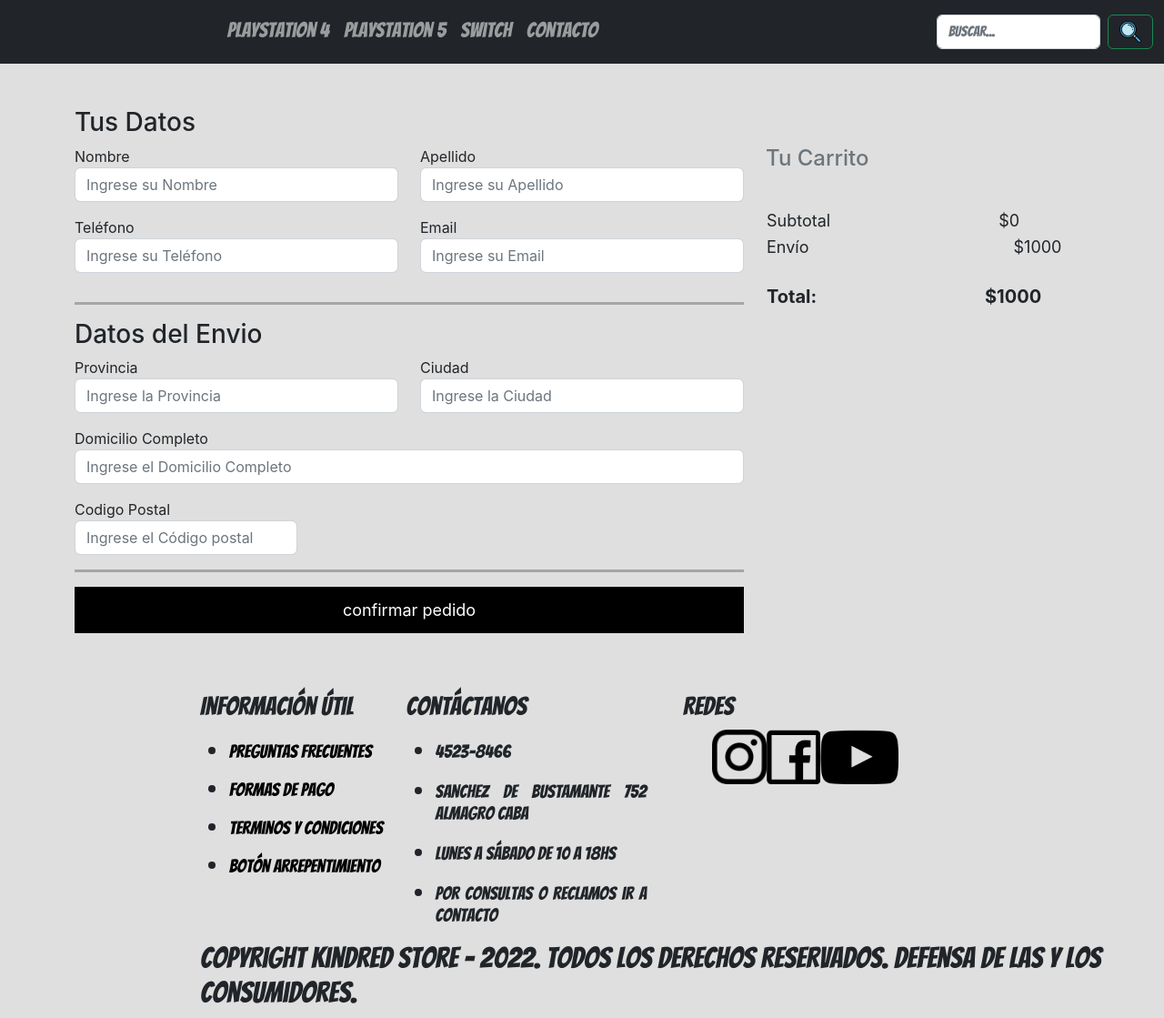
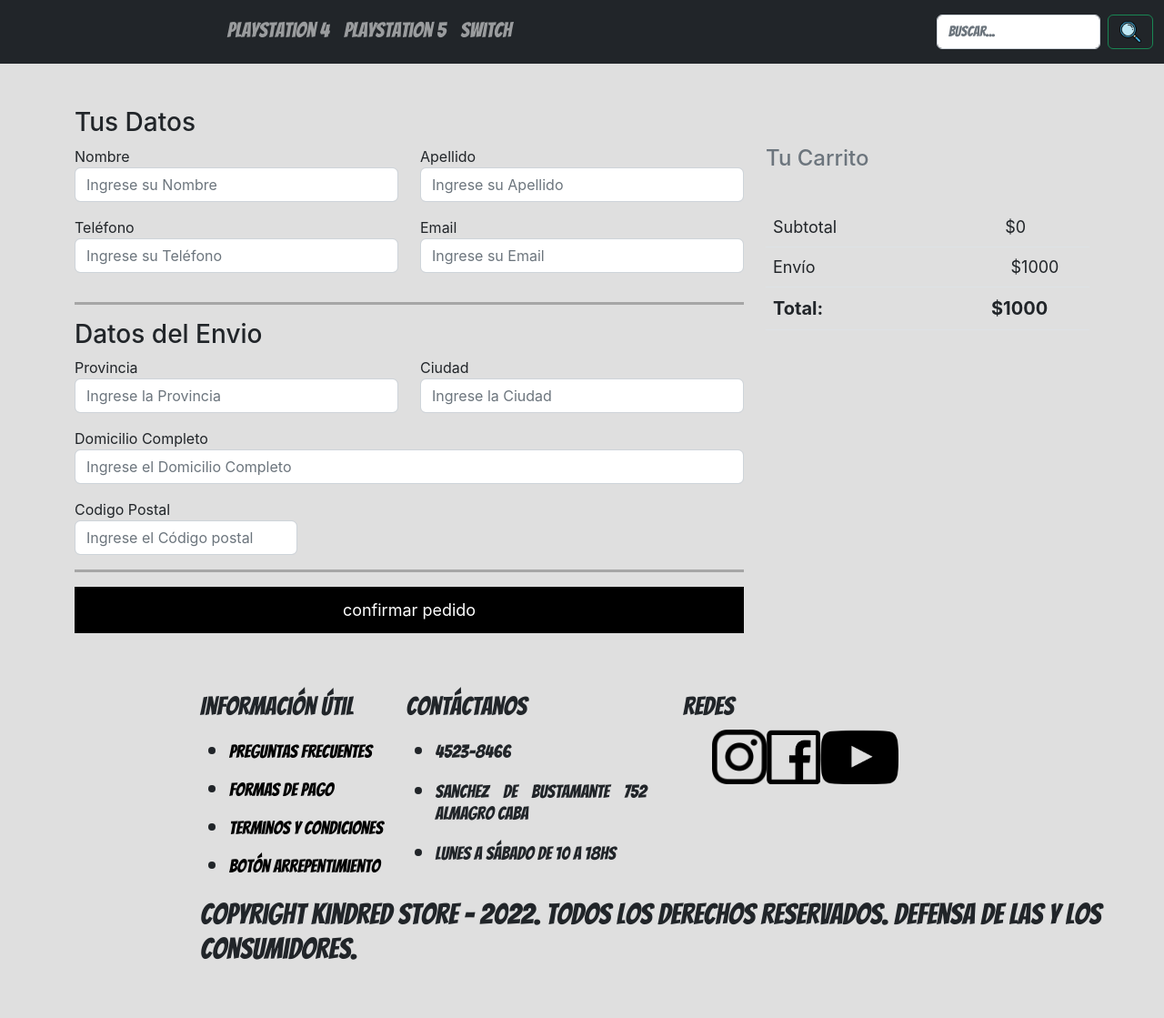
Before and after one commit to joaquincorreaalvarado/kindred-store, a React (Create React App) app: page /form in a window 1280 px wide. Shown: the whole page at 91% size. After the commit the page ends 1071 px from the top, so only its background shows below. Built offline with nearby package versions, Linux system fonts and the light colour scheme.

Commit message:
Proyecto Final

```diff
--- a/src/components/Cart.jsx
+++ b/src/components/Cart.jsx
@@ -54,7 +54,7 @@
                                 <td className="align-middle">{item.quantity}</td>
                                 <td className="align-middle">${item.price}</td>
                                 <td className="align-middle">${item.quantity *item.price}</td>
-                                <td className="align-middle"><Link onClick={() => {removeItem(item.id)}}><img src="../images/basura.png" alt="basura"></img></Link></td>
+                                <td className="align-middle"><Link onClick={() => {removeItem(item.id)}}><img src="/images/basura.png" alt="basura"></img></Link></td>
                             </tr>
 
                         ))}
--- a/src/components/Footer.jsx
+++ b/src/components/Footer.jsx
@@ -37,9 +37,6 @@
             <li>
               <h5>Lunes a Sábado de 10 a 18hs</h5>
             </li>
-            <li>
-              <h5>Por consultas o reclamos ir a contacto</h5>
-            </li>
           </ul>
         </div>
 
--- a/src/components/Form.jsx
+++ b/src/components/Form.jsx
@@ -133,7 +133,7 @@
         <h4 className="mb-3 d-flex justify-content-between align-items-center">
           <span className="text-muted price">Tu Carrito</span>
         </h4>
-        <table >
+        <table className="table">
         <tbody>
                         {cart.map(item => (
                             <div className="spaceTable" >
@@ -155,7 +155,6 @@
                         </tr>
 
                       </tbody>
-                      <br />
                       <tfoot>
                         <tr>
                       <th scope="row" colSpan={15} className="totalBuy text-start">Total: ${cartFinal()+1000}</th>
--- a/src/components/NavBar.jsx
+++ b/src/components/NavBar.jsx
@@ -26,9 +26,6 @@
                   <li className="nav-item">
                     <NavLink className="nav-link" activeclassname="page" to={"/category/Switch"}>switch</NavLink>
                   </li>
-                  <li className="nav-item">
-                    <NavLink className="nav-link" activeclassname="page" to={"/category/contacto"}>Contacto</NavLink>
-                  </li>
                 </ul>
                 <form className="d-flex">
                 <input className="form-control me-2" type="search" placeholder="Buscar..." aria-label="Search"></input>
--- a/src/index.css
+++ b/src/index.css
@@ -147,7 +147,7 @@
 
 .shipping{
   font-size: 18px;
-  word-spacing: 220px;
+  word-spacing: 210px;
 }
 
 .informaciónUtil {
```
